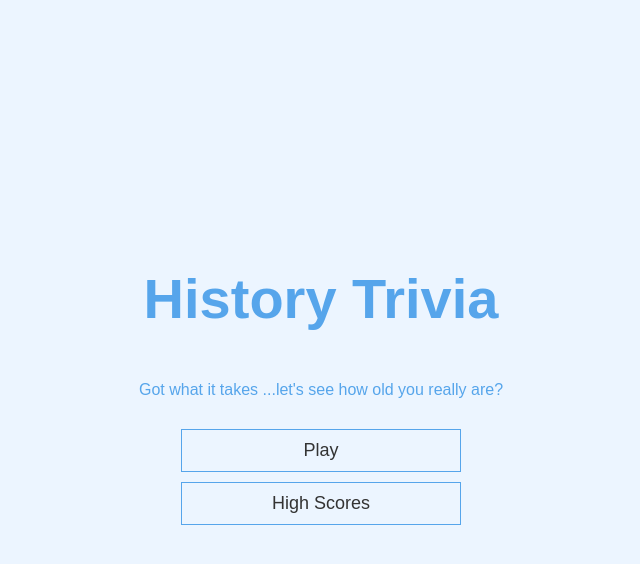
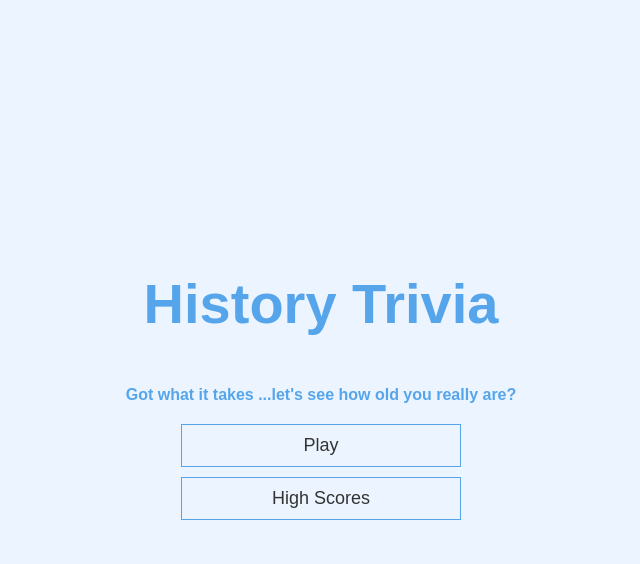
Before and after one commit to matthexx/Smart-Trivia-Quizz, a PHP site: page / in a window 1280 px wide. Shown: the top 564 px of the page, without its empty margins (319-959 px from the left). Run offline with PHP 8.4, Linux system fonts and the light colour scheme.

Commit message:
frontend update

```diff
--- a/app.css
+++ b/app.css
@@ -11,10 +11,10 @@
     color: #333;
 }
 
-p{
+.hero{
     font-size: 1.6rem;
     color: #56a5eb;
-    margin-bottom: 3rem;
+    margin-bottom: 2rem;
 
 }
 h1{
--- a/end.js
+++ b/end.js
@@ -21,6 +21,8 @@ saveHighScore = e => {
 
 const score = {
     score: Math.floor(Math.random() * 100),
+    // score: Math.floor(mostRecentScore),
+
     name: username.value
 };
 
--- a/index.html
+++ b/index.html
@@ -10,7 +10,7 @@
     <div class="container">
         <div id="home" class="flex-center flex-column">
             <h1>History Trivia</h1>
-            <p class="flex-center flex-column">Got what it takes ...let's see how old you really are?</p>
+            <h4 class="hero flex-center flex-column">Got what it takes ...let's see how old you really are?</h4>
             <a class= "btn" href="/game.html">Play</a>
             <a class= "btn" href="/highscores.html">High Scores</a>
         </div>
```
